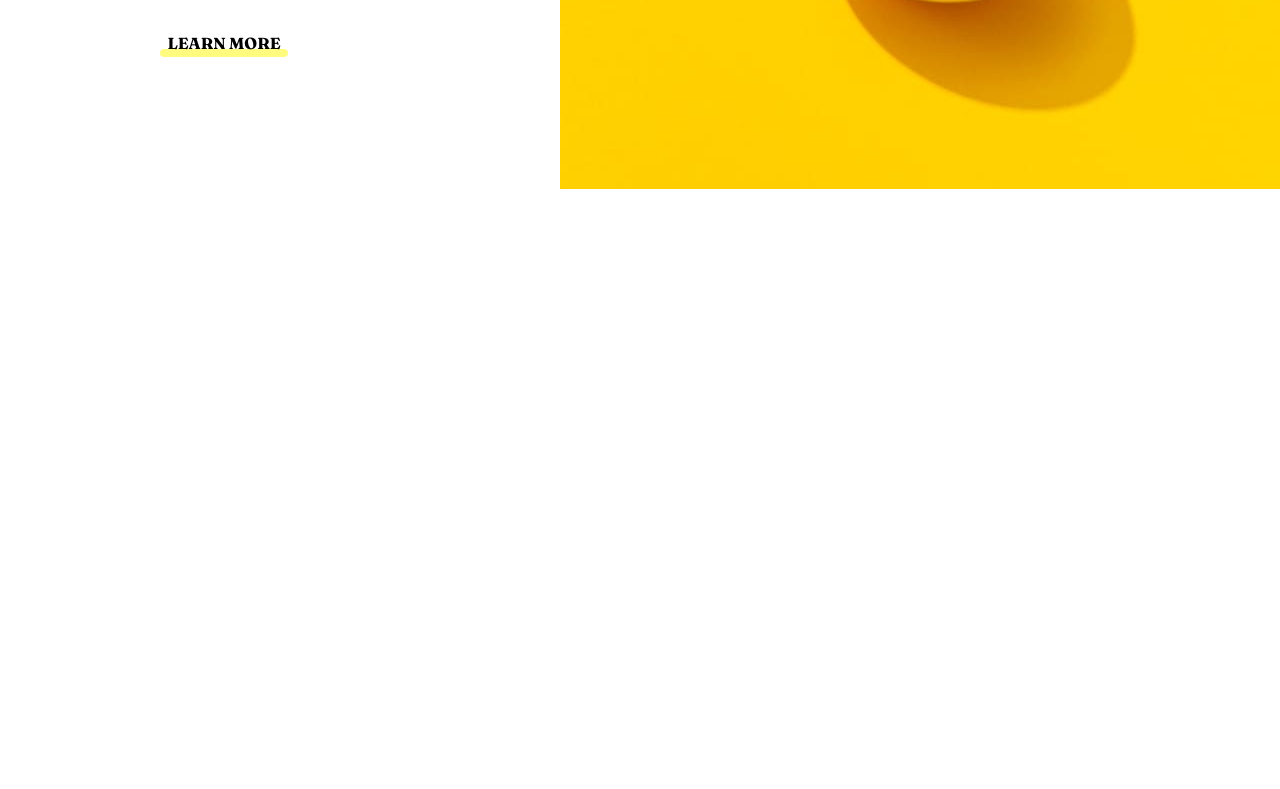
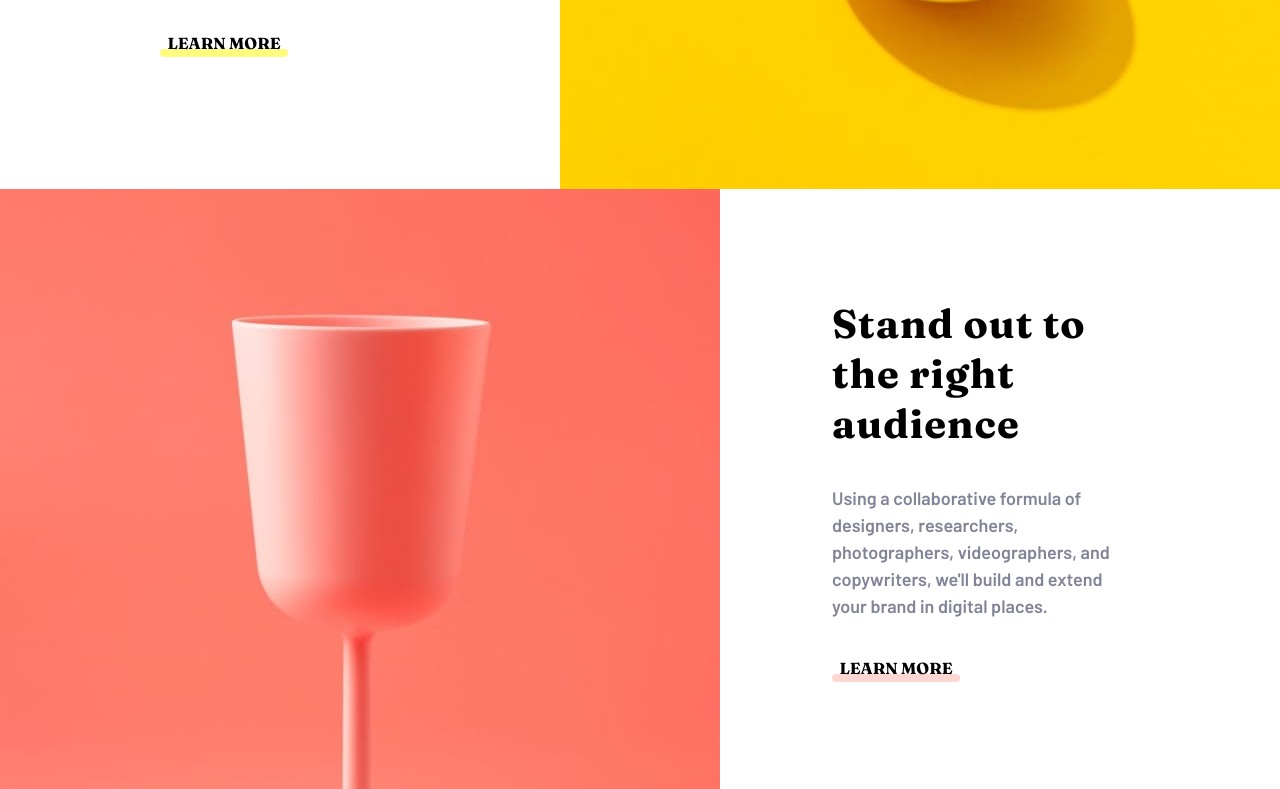
Before and after one commit to cheorodio/react-tailwind-landing-page, a React (Create React App) app: page / in a window 1280 px wide. Shown: the part 1122-1911 px from the top of the page. Before the commit the page ends 1311 px from the top, so only its background shows below. Built offline with nearby package versions, Linux system fonts and the light colour scheme.

Commit message:
Add a section

```diff
--- a/src/components/Home.js
+++ b/src/components/Home.js
@@ -30,6 +30,22 @@ function Home() {
         </div>
         <img src="/images/image-transform.jpg" alt="egg" />
       </section>
+      <section className="flex">
+        <img src="/images/image-stand-out.jpg" alt="cup" />
+        <div className="flex flex-col justify-center pl-28 pr-40 gap-9">
+          <h2 className="font-fraunces text-[40px] tracking-wide leading-tight">
+            Stand out to the right audience
+          </h2>
+          <p className="font-barlow text-[18px] text-grayBlue">
+            Using a collaborative formula of designers, researchers,
+            photographers, videographers, and copywriters, we'll build and
+            extend your brand in digital places.
+          </p>
+          <a className="uppercase font-fraunces relative before:absolute before:top-3/4 before:left-0 before:h-2 before:w-32 before:-z-10 before:rounded-3xl w-32 text-center before:bg-lightRed">
+            Learn more
+          </a>
+        </div>
+      </section>
     </main>
   );
 }
```
